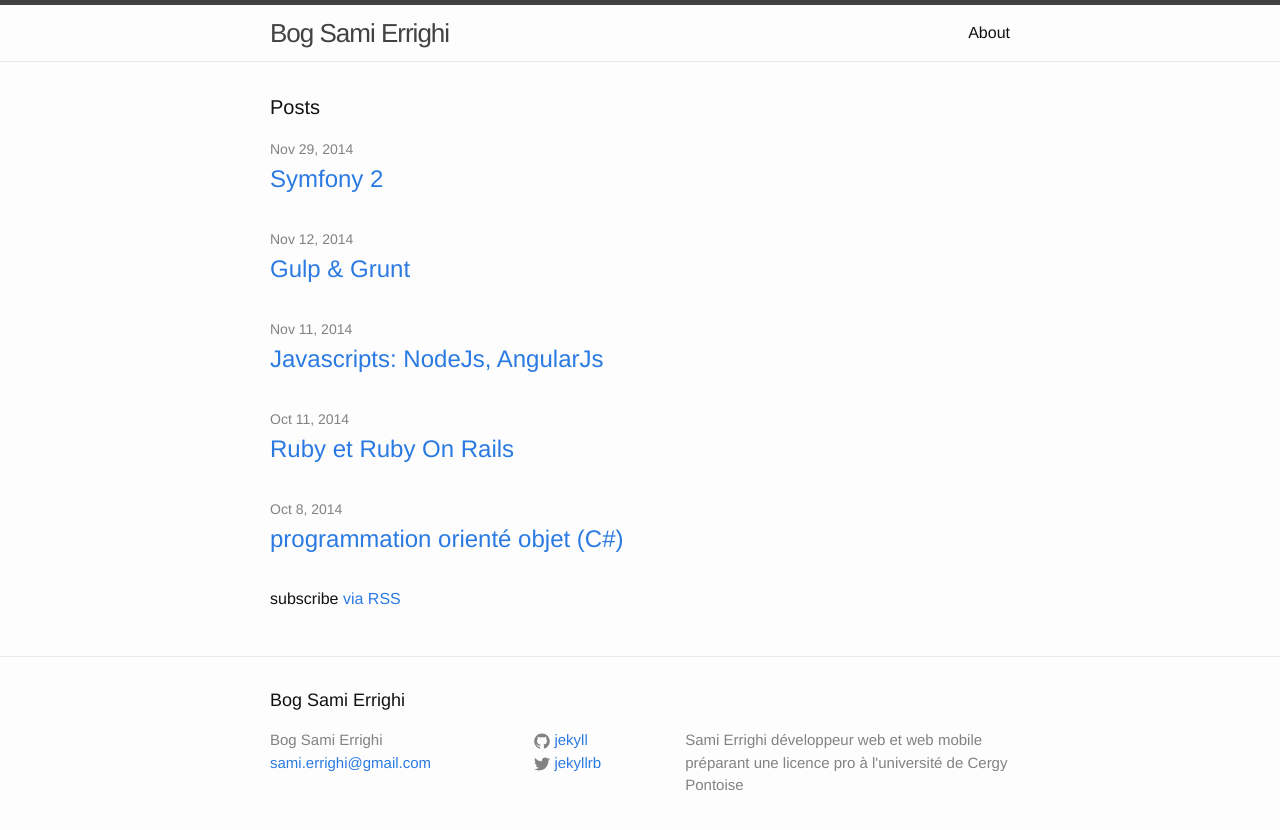
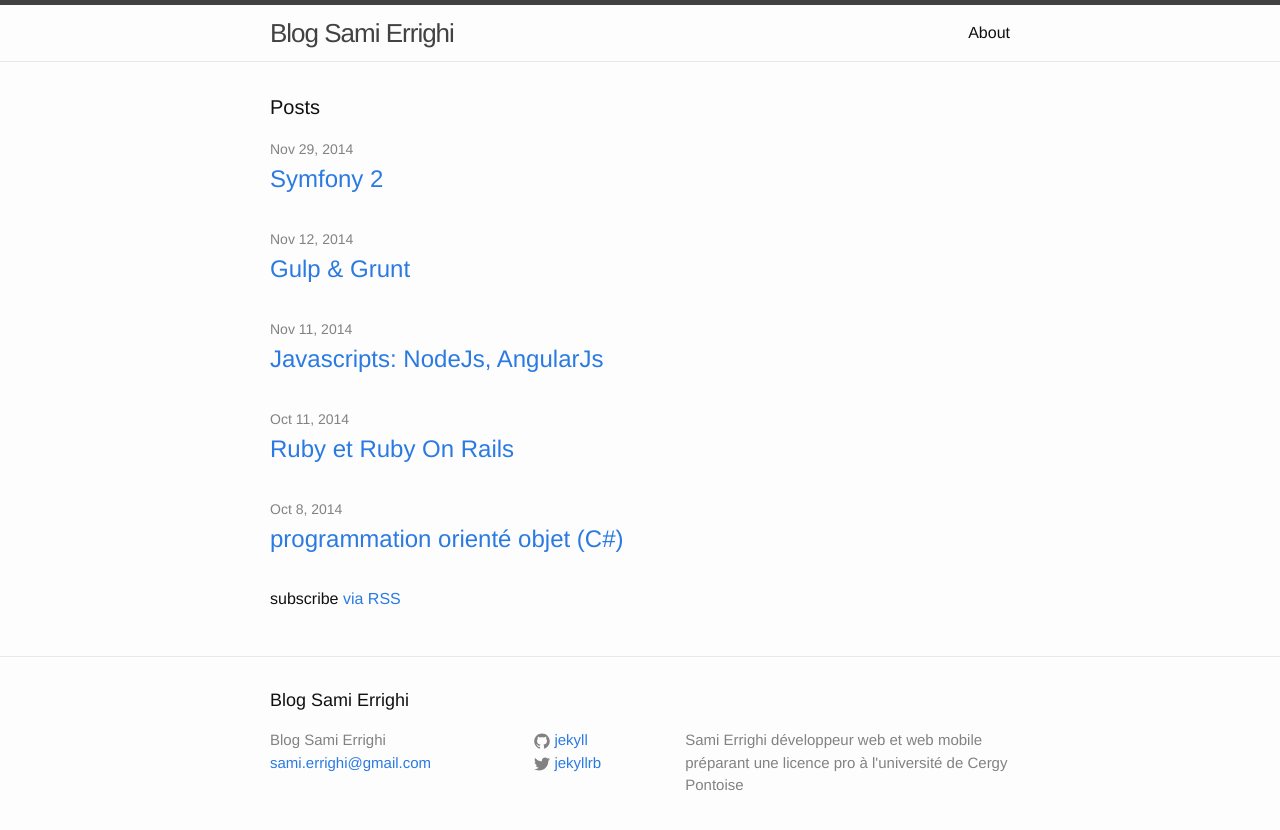
Before and after one commit to SamiErrighi/blog, a Jekyll site: the page built from index.html, in a window 1280 px wide. Shown: the top 830 px of the page. Built offline with Jekyll 4.4.1, drawn with Linux system fonts in a browser that asks for light colours.

Commit message:
fix title

```diff
--- a/_config.yml
+++ b/_config.yml
@@ -1,5 +1,5 @@
 # Site settings
-title: Bog Sami Errighi
+title: Blog Sami Errighi
 email: sami.errighi@gmail.com
 description: > # this means to ignore newlines until "baseurl:"
   Sami Errighi développeur web et web mobile préparant
```
